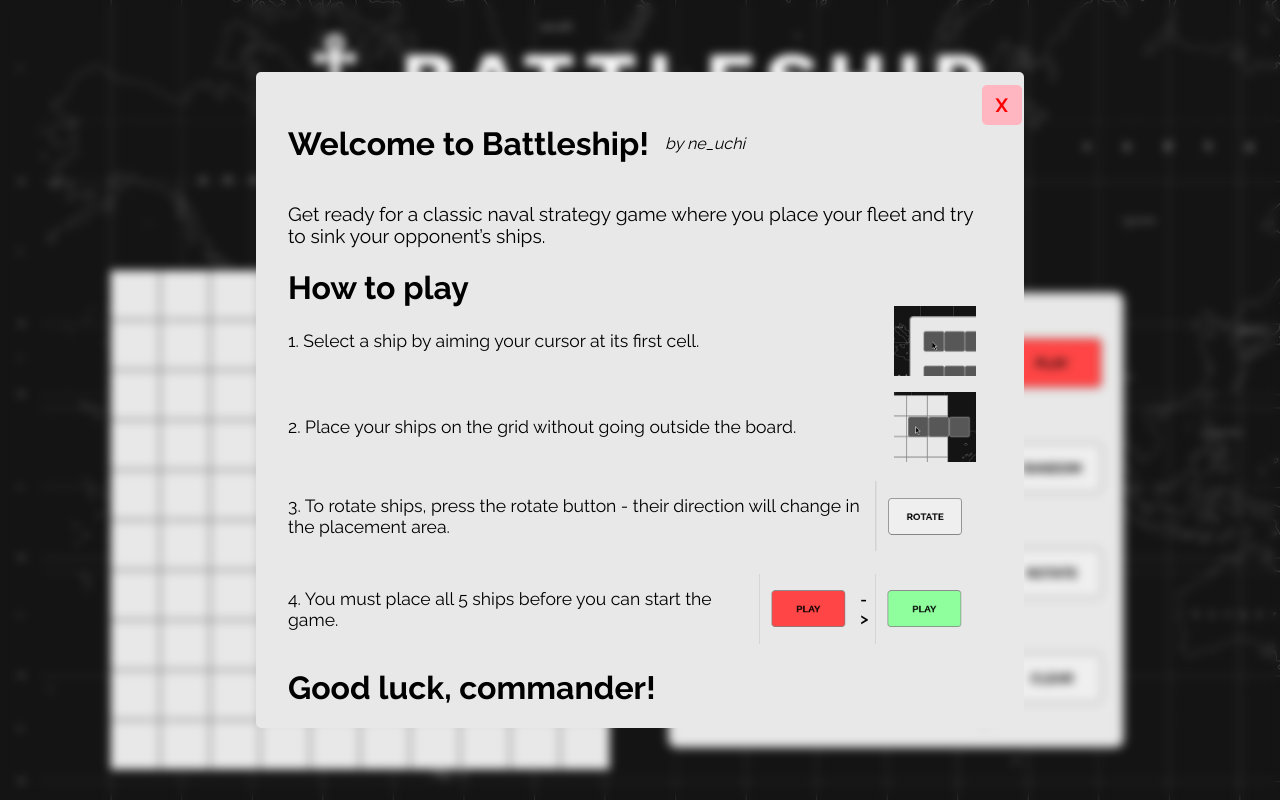
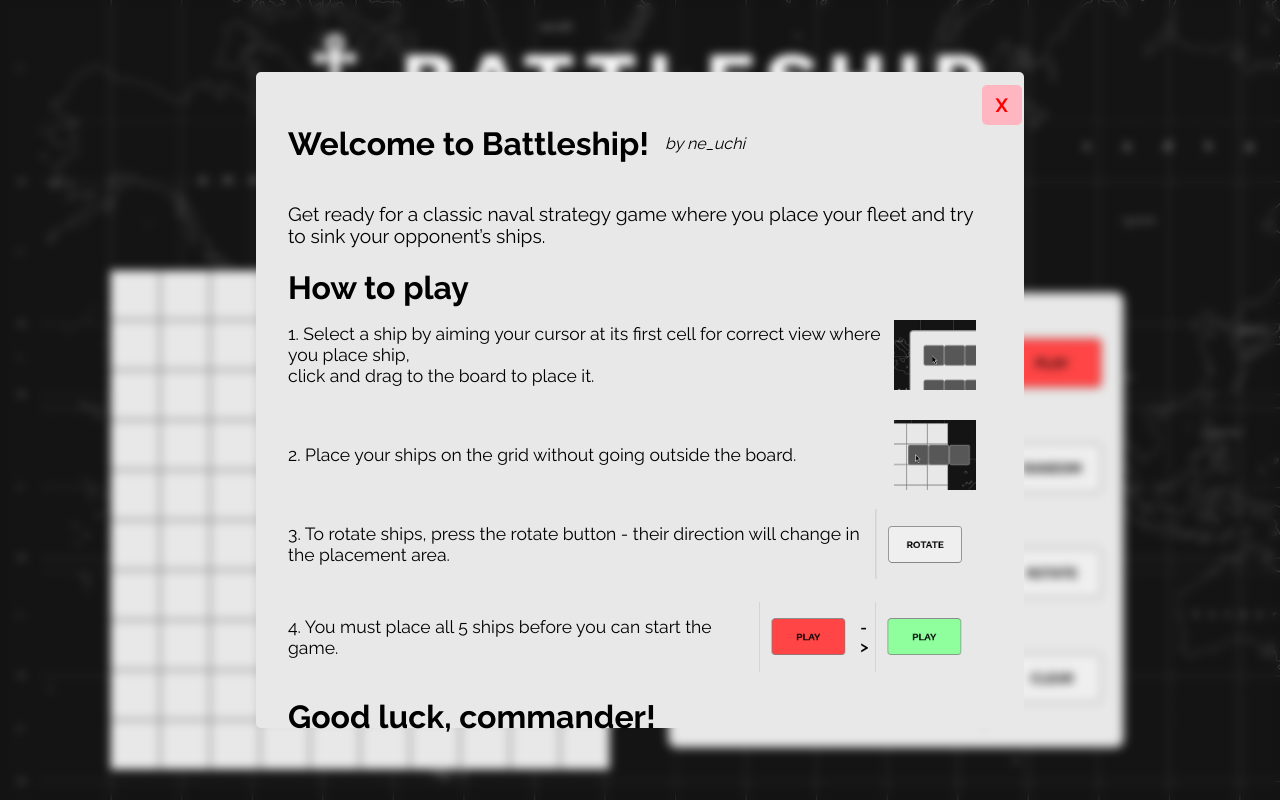
Before and after one commit to drmor/TP_Battleship, a website built with webpack: page src/index.html in a window 1280 px wide. Built offline with nearby package versions, Linux system fonts and the light colour scheme.

Commit message:
changed info in howTo

```diff
--- a/src/index.html
+++ b/src/index.html
@@ -44,7 +44,7 @@
       <p>Get ready for a classic naval strategy game where you place your fleet and try to sink your opponent’s ships.</p>
       <h1>How to play</h1>
        <div class="rule">
-          <p>1. Select a ship by aiming your cursor at its first cell.</p>
+          <p>1. Select a ship by aiming your cursor at its first cell for correct view where you place ship,<br> click and drag to the board to place it.</p>
           <img src="./additional/howTo1.png" class="infoPng">
        </div>
         <div class="rule">
```
